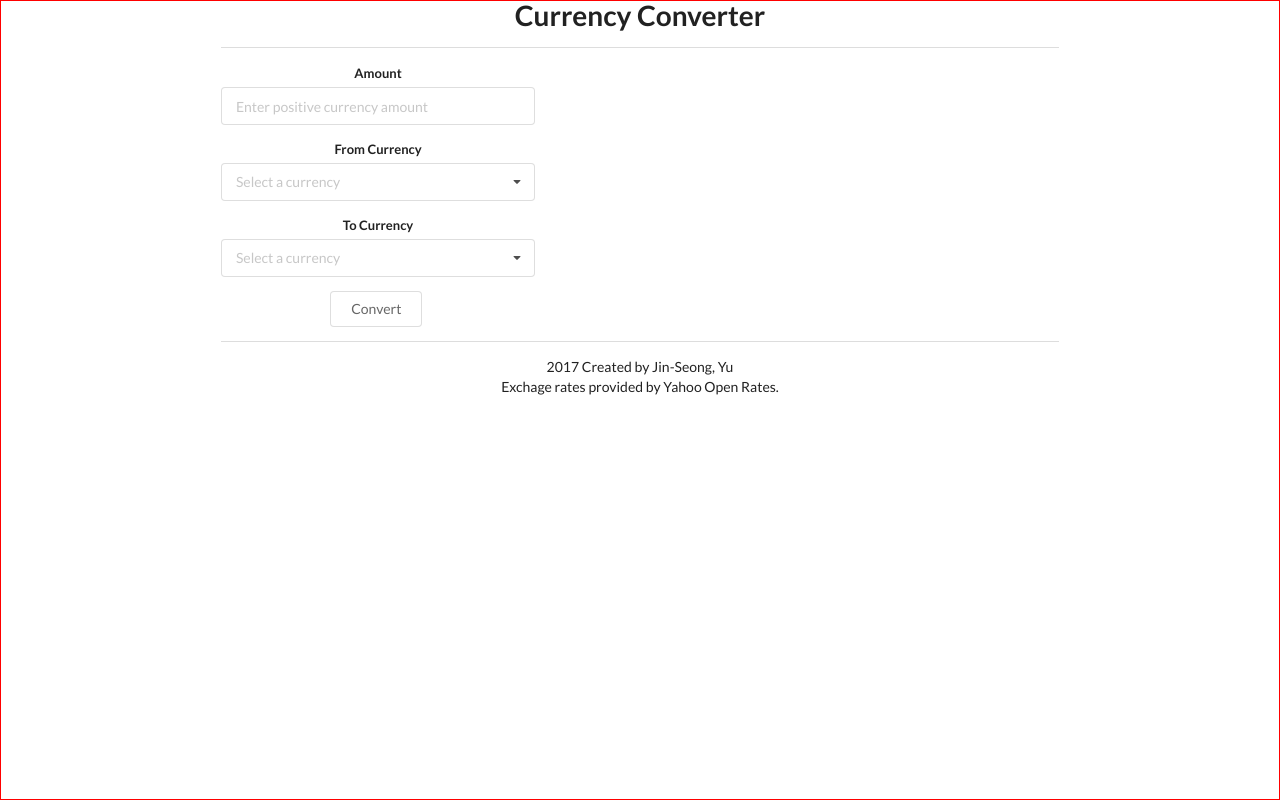
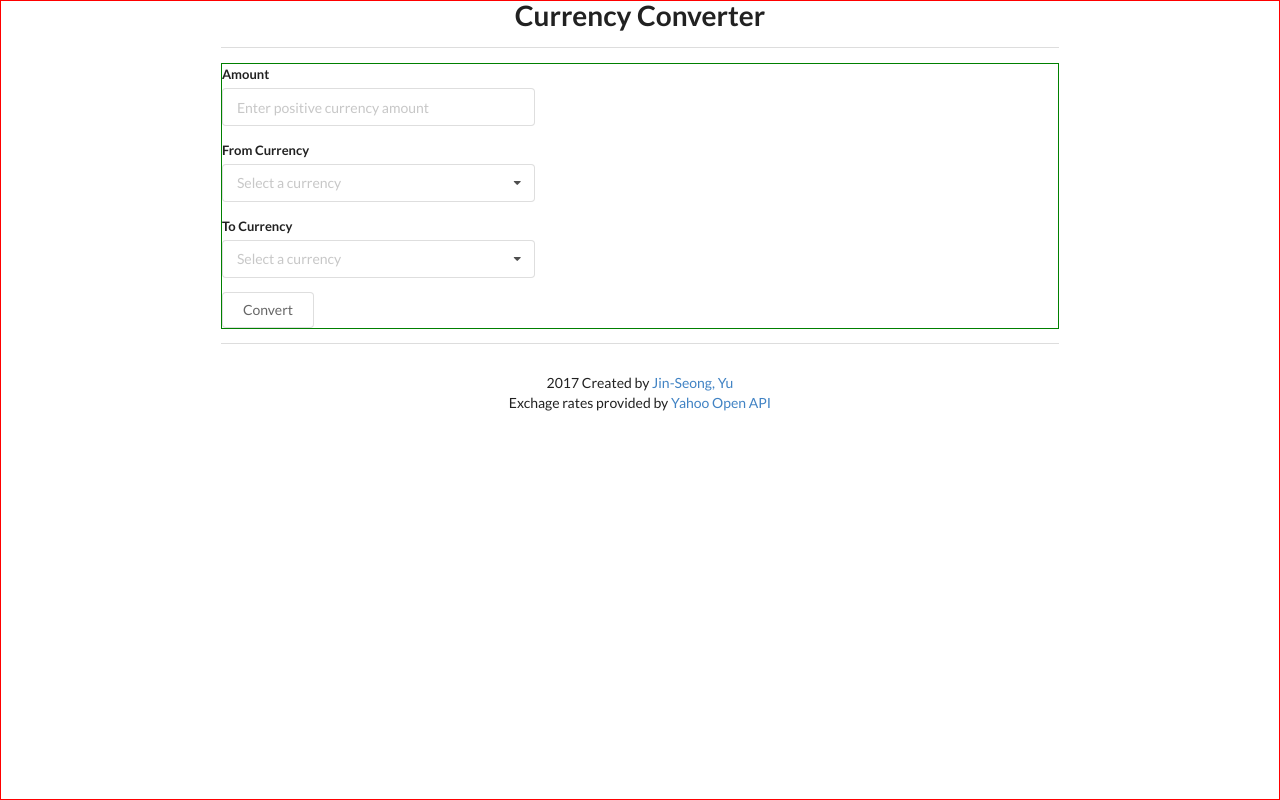
Before and after one commit to U1031/exchange-rate, a Vue app: page /#/main in a window 1280 px wide. Built offline with nearby package versions, Linux system fonts and the light colour scheme.

Commit message:
vinding url

```diff
--- a/src/components/Mainpage.vue
+++ b/src/components/Mainpage.vue
@@ -1,13 +1,14 @@
 <template>
   <div class="mainpage">
     <div class='ui centered grid container'>
-      <div class='twelve wide column center aligned'>
+      <div class='twelve wide column'>
         <div>
-          <h1 class='ui header'>
+          <h1 class='ui centered header'>
             <b>Currency Converter</b>
           </h1>
         </div>
         <div class='ui divider'></div>
+
         <div class='ui form'>
           <div class='six wide field'>
             <label>
@@ -50,9 +51,10 @@
         </div>
 
         <div class='ui divider'></div>
-        <div class='footer'>
-          <label>2017 Created by Jin-Seong, Yu</label><br>
-          <label>Exchage rates provided by Yahoo Open Rates.</label>
+        <div class='ui vertical center aligned segment'>
+          <label>2017 Created by <a v-bind:href='githubURL'>Jin-Seong, Yu</a></label>
+          <br>
+          <label>Exchage rates provided by <a v-bind:href='apiURL'>Yahoo Open API</a></label>
         </div>
       </div>
     </div>
@@ -64,6 +66,8 @@ export default {
   name: 'mainpage',
   data() {
     return {
+      githubURL: 'https://github.com/U1031',
+      apiURL: 'https://developer.yahoo.com/yql/console/'
     }
   }
 }
@@ -79,6 +83,6 @@ export default {
 }
 
 .ui.form {
-  /*border: 0.5px solid green;*/
+  border: 0.5px solid green;
 }
 </style>
```
